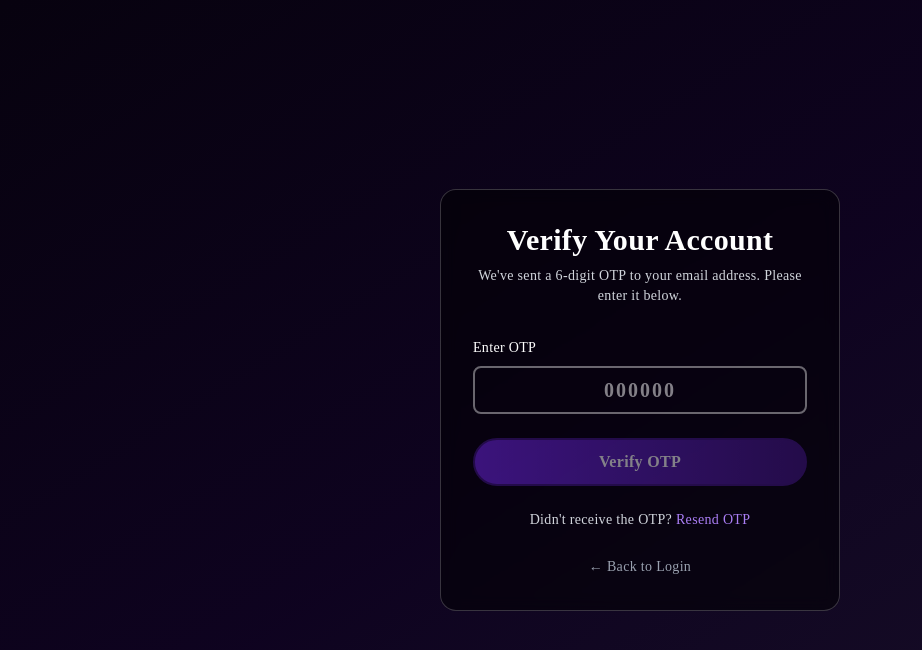
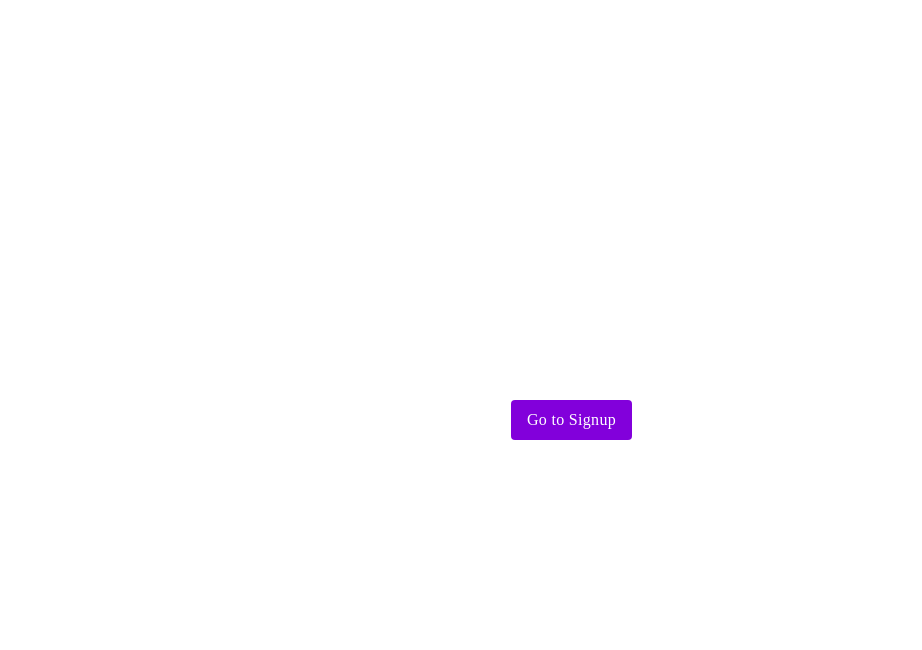
Before and after one commit to adarsh2027dev/Corptube, a Next.js app: page /otp in a window 1280 px wide. Shown: the top 650 px of the page, without its empty margins (0-922 px from the left). Built offline with nearby package versions, Linux system fonts and the light colour scheme.

Commit message:
working on backend

```diff
--- a/src/lib/zodSchemas/userSchema.js
+++ b/src/lib/zodSchemas/userSchema.js
@@ -1,17 +1,15 @@
 import { z } from "zod";
 export const signupSchema = z.object({
   fullName: z.string().min(1, "Full name is required"),
-  firstName: z.string().min(1, "First name is required"), // Needed for userId generation
   email: z.string().email("Invalid email address"),
-  userId: z.string().min(3, "User ID is required").optional(), // optional for initial OTP
+  userId: z.string().min(3, "User ID is required").optional(), // optional initially
   password: z.string().min(6, "Password must be at least 6 characters"),
   accountType: z.preprocess(
-    (val) => typeof val === "string" ? val.trim() : val,
-    z.enum(["Entrepreneur", "Businessman", "User", "Investor"]).optional()
+    val => typeof val === "string" ? val.trim() : val,
+    z.enum(["Entrepreneur", "Businessman", "User", "Investor"])
   ),
-  code: z.string().optional(), // OTP code, optional on initial signup
+  code: z.string().optional(), // OTP
 });
-
 
 // Login schema - Using userid instead of email
 export const loginSchema = z.object({
--- a/src/pages/api/auth/verify-otp.js
+++ b/src/pages/api/auth/verify-otp.js
@@ -3,6 +3,7 @@ import dbConnect from '../../../lib/dbConnect';
 import bcrypt from 'bcryptjs';
 import Otp from '../../../models/Otp';
 import users from '../../../models/users';
+import { signupSchema } from '../../../lib/zodSchemas/userSchema';
 
 export default async function handler(req, res) {
   await dbConnect();
@@ -11,14 +12,19 @@ export default async function handler(req, res) {
     return res.status(405).json({ success: false, message: 'Method not allowed' });
   }
 
-  const { email, otp, fullName, password, accountType, firstName } = req.body;
-
-  // Validate required fields
-  if (!email || !otp || !fullName || !password || !accountType || !firstName) {
-    return res.status(400).json({ success: false, message: 'All fields are required' });
+  const parsed = signupSchema.safeParse(req.body);
+  if (!parsed.success) {
+    return res.status(400).json({ success: false, message: 'Validation error', error: parsed.error.flatten() });
   }
 
-  // Find OTP document
+  const { email, otp, fullName, password, accountType, firstName } = parsed.data;
+
+  if (!otp) {
+    return res.status(400).json({ success: false, message: "OTP is required" });
+  }
+
+  try {
+    // Find OTP
     const otpDoc = await Otp.findOne({ email, code: otp });
     if (!otpDoc || otpDoc.expiresAt < new Date()) {
       return res.status(400).json({ success: false, message: 'Invalid or expired OTP' });
@@ -38,33 +44,33 @@ export default async function handler(req, res) {
 
     let userId;
     switch (accountType) {
-    case 'BusinessMan':
-      userId = `BusinessMan-${firstName}-${nextNumber}`;
+      case 'Businessman':
+        userId = `Businessman-${firstName}-${nextNumber}`;
         break;
-    case 'Enterprenuer':
-      userId = `Enterprenuer-${firstName}-${nextNumber}`;
+      case 'Entrepreneur':
+        userId = `Entrepreneur-${firstName}-${nextNumber}`;
         break;
       case 'Investor':
         userId = `Investor-${firstName}-${nextNumber}`;
         break;
       default:
-      userId = `user-${firstName}-${nextNumber}`;
+        userId = `User-${firstName}-${nextNumber}`;
     }
 
     // Create user
     const newUser = await users.create({
       fullName,
+      firstName,
       email,
       password: hashedPassword,
       accountType,
       userId,
-    firstName,
     });
 
     // Delete OTP after success
     await Otp.deleteMany({ email });
 
-  return res.status(200).json({
+    return res.status(201).json({
       success: true,
       message: 'Account created successfully',
       data: {
@@ -74,4 +80,9 @@ export default async function handler(req, res) {
         accountType: newUser.accountType,
       },
     });
+
+  } catch (error) {
+    console.error("Error verifying OTP:", error);
+    return res.status(500).json({ success: false, message: 'Server error' });
   }
+}
--- a/src/pages/otp.js
+++ b/src/pages/otp.js
@@ -1,150 +1,111 @@
 import React, { useState, useEffect } from "react";
 import { useRouter } from "next/router";
-import { otpSchema } from "../lib/zodSchemas/userSchema";
 
 const OTPPage = () => {
   const [otp, setOtp] = useState("");
-  const [email, setEmail] = useState(""); // must get from query or localStorage
+  const [pendingData, setPendingData] = useState(null);
   const [isLoading, setIsLoading] = useState(false);
   const [error, setError] = useState("");
   const router = useRouter();
 
-  // Get email from query or storage
+  // Read pending signup data from localStorage on mount
   useEffect(() => {
-    if (router.query.email) {
-      setEmail(router.query.email);
-    } else {
-      const storedEmail = localStorage.getItem("pendingEmail");
-      if (storedEmail) setEmail(storedEmail);
+    const data = localStorage.getItem("pendingSignup");
+    if (!data) {
+      setError("Signup data missing. Please start over.");
+      return;
     }
-  }, [router.query]);
+    try {
+      const parsedData = JSON.parse(data);
+      setPendingData(parsedData);
+    } catch (err) {
+      setError("Invalid signup data. Please start over.");
+    }
+  }, []);
 
   const handleSubmit = async (e) => {
     e.preventDefault();
+    if (!pendingData) {
+      setError("Signup data missing. Please start over.");
+      return;
+    }
+
+    if (!otp || otp.length !== 6) {
+      setError("Enter a valid 6-digit OTP");
+      return;
+    }
+
     setIsLoading(true);
     setError("");
 
     try {
-      // Validate email + OTP only
-      const validatedData = otpSchema.parse({ email, otp });
+      const payload = { ...pendingData, code: otp };
 
-      const response = await fetch("/api/auth/verify-otp", {
+      const response = await fetch("/api/auth/signup", {
         method: "POST",
         headers: { "Content-Type": "application/json" },
-        body: JSON.stringify(validatedData),
+        body: JSON.stringify(payload),
       });
 
       const result = await response.json();
 
       if (result.success) {
-        // Clear stored email
-        localStorage.removeItem("pendingEmail");
-        // Redirect to dashboard or login page
+        localStorage.removeItem("pendingSignup");
         router.push("/dashboard");
       } else {
         setError(result.message || "Invalid OTP. Please try again.");
       }
     } catch (err) {
-      if (err.errors) {
-        setError(err.errors[0].message);
-      } else {
-        console.error("OTP verification error:", err);
+      console.error(err);
       setError("Failed to verify OTP. Please try again.");
-      }
     } finally {
       setIsLoading(false);
     }
   };
 
-  const handleResendOTP = async () => {
-    try {
-      const response = await fetch("/api/auth/resend-otp", {
-        method: "POST",
-        headers: { "Content-Type": "application/json" },
-        body: JSON.stringify({ email }),
-      });
-
-      const result = await response.json();
-      if (result.success) {
-        alert("OTP sent successfully!");
-      } else {
-        alert("Failed to resend OTP. Please try again.");
+  if (error && !pendingData) {
+    // If no signup data, force user to go back to signup page
+    return (
+      <div className="min-h-screen flex items-center justify-center text-white">
+        <div>
+          <p className="mb-4">{error}</p>
+          <button
+            onClick={() => router.push("/authpage")}
+            className="bg-purple-700 px-4 py-2 rounded"
+          >
+            Go to Signup
+          </button>
+        </div>
+      </div>
+    );
   }
-    } catch (err) {
-      console.error("Resend OTP error:", err);
-      alert("Failed to resend OTP. Please try again.");
-    }
-  };
 
   return (
-    <div className="relative min-h-screen w-full bg-black flex justify-center items-center">
-      <div className="absolute right-0 top-0 w-full h-full bg-gradient-to-br from-[#230a4a] via-[#480e9f] to-[#7c49c9] opacity-20"></div>
-      <div className="relative z-10 w-full max-w-md mx-auto px-6">
-        <div className="bg-black/50 backdrop-blur-sm rounded-2xl p-8 border border-white/20">
-          <div className="text-center mb-8">
-            <h1 className="text-3xl font-bold text-white mb-2">Verify Your Account</h1>
-            <p className="text-gray-300 text-sm">
-              We've sent a 6-digit OTP to your email address. Please enter it below.
+    <div className="min-h-screen flex items-center justify-center bg-black p-4">
+      <div className="bg-black/50 backdrop-blur-sm rounded-xl p-6 w-full max-w-md border border-white/20">
+        <h1 className="text-2xl font-bold text-white mb-4">Verify OTP</h1>
+        <p className="text-gray-300 mb-4">
+          OTP has been sent to <span className="font-semibold">{pendingData?.email}</span>
         </p>
-          </div>
 
-          <form onSubmit={handleSubmit} className="space-y-6">
-            {/* OTP Input */}
-            <div className="space-y-2">
-              <label className="block text-white text-sm font-medium">Enter OTP</label>
+        <form onSubmit={handleSubmit} className="space-y-4">
           <input
             type="text"
+            placeholder="Enter 6-digit OTP"
             value={otp}
             onChange={(e) => setOtp(e.target.value.replace(/\D/g, "").slice(0, 6))}
-                className="w-full h-12 px-4 bg-transparent border-2 border-white/40 rounded-lg text-white text-center text-xl font-bold tracking-widest focus:border-[#8e4eed] focus:ring-2 focus:ring-[#8e4eed]/50 outline-none transition"
-                placeholder="000000"
             maxLength={6}
             required
+            className="w-full p-2 rounded bg-black/30 text-white border border-white/20 text-center"
           />
-            </div>
-
-            {/* Error Message */}
-            {error && (
-              <div className="text-red-400 text-sm text-center bg-red-400/10 border border-red-400/20 rounded-lg p-3">
-                {error}
-              </div>
-            )}
-
-            {/* Submit Button */}
           <button
             type="submit"
             disabled={isLoading || otp.length !== 6}
-              className="w-full h-12 rounded-full border-2 border-[#401683] font-semibold text-white bg-gradient-to-r from-[#7127E9] to-[#401683] hover:from-[#8e4eed] hover:to-[#5827d4] transition-all duration-300 disabled:opacity-50 disabled:cursor-not-allowed"
+            className="w-full p-2 rounded bg-purple-700 hover:bg-purple-800 text-white font-semibold disabled:opacity-50"
           >
             {isLoading ? "Verifying..." : "Verify OTP"}
           </button>
-
-            {/* Resend OTP */}
-            <div className="text-center">
-              <p className="text-gray-300 text-sm">
-                Didn't receive the OTP?{" "}
-                <button
-                  type="button"
-                  onClick={handleResendOTP}
-                  className="text-[#AA7EF5] font-medium hover:underline"
-                >
-                  Resend OTP
-                </button>
-              </p>
-            </div>
-
-            {/* Back to Login */}
-            <div className="text-center">
-              <button
-                type="button"
-                onClick={() => router.push("/authpage")}
-                className="text-gray-400 text-sm hover:text-white transition-colors"
-              >
-                ← Back to Login
-              </button>
-            </div>
         </form>
-        </div>
       </div>
     </div>
   );
```
Also changed, not shown: src/pages/api/auth/signup.js (+43 -27 lines), src/pages/authpage.js (+10 -5 lines), public/assets/corptube_logo-bgRemoved.png (added). Lines whose indentation alone changed are shown as unchanged.
